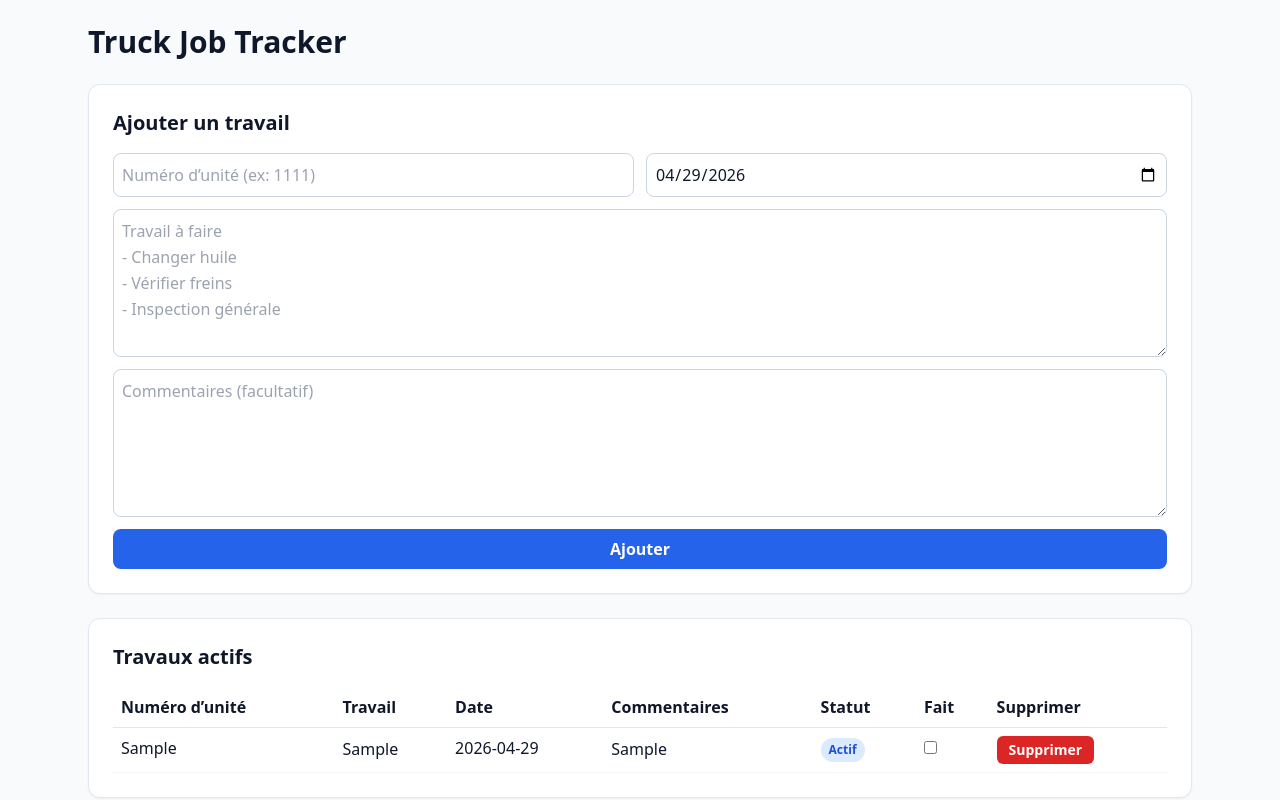
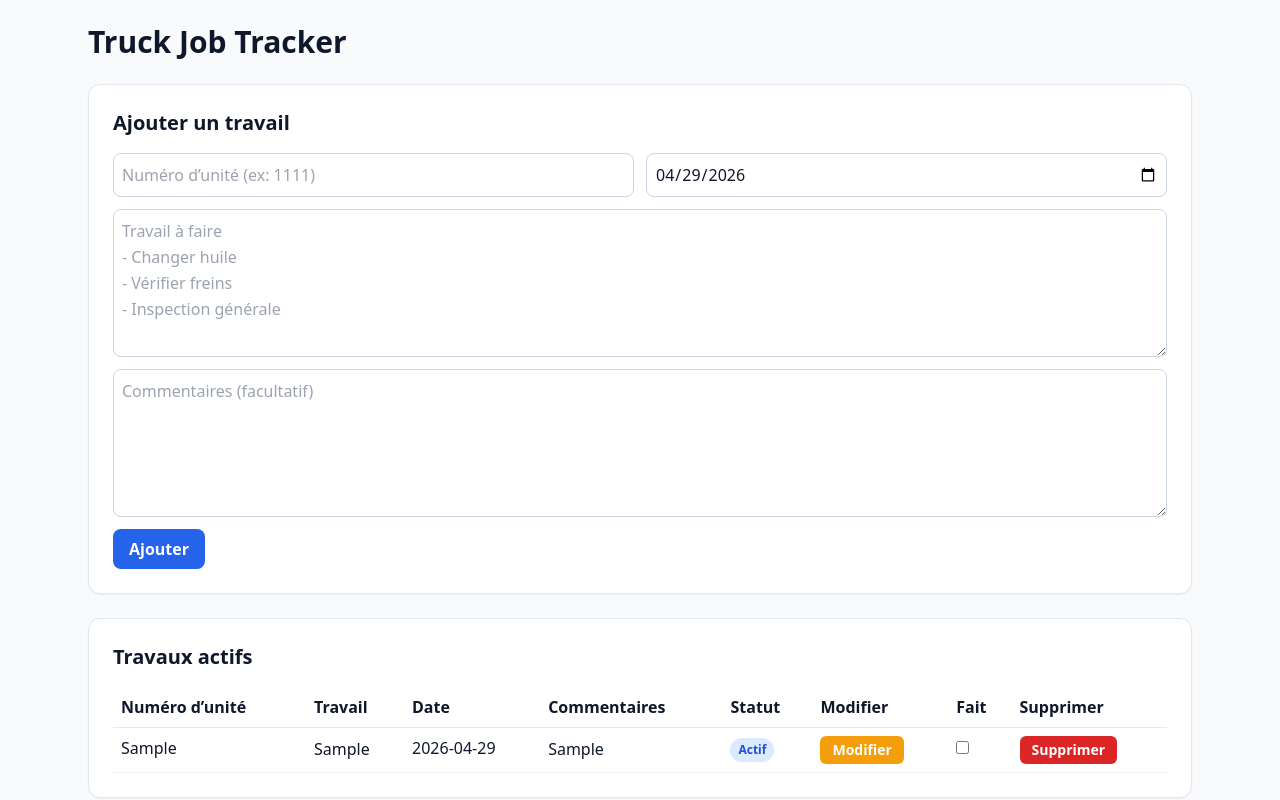
Before and after one commit to Olivier-cousineau/travail-a-effectuer, a Next.js app: page / in a window 1280 px wide. Both pictures are taken after typing "Sample", "Sample", "Sample" into the empty fields and a click on the button "Ajouter". Shown: the top 800 px of the page. Built offline with nearby package versions, Linux system fonts and the light colour scheme.

Commit message:
Ajoute la modification des travaux actifs

```diff
--- a/app/page.tsx
+++ b/app/page.tsx
@@ -26,6 +26,12 @@ const ACTIVE_STORAGE_KEY = "truck-job-tracker:active-jobs";
 const HISTORY_STORAGE_KEY = "truck-job-tracker:history-by-unit";
 
 const defaultDate = () => new Date().toISOString().slice(0, 10);
+const emptyForm = (): FormState => ({
+  unitNumber: "",
+  workToDo: "",
+  comments: "",
+  date: defaultDate(),
+});
 
 function normalizeJob(raw: Partial<Job>): Job | null {
   const id = typeof raw.id === "string" ? raw.id : "";
@@ -46,12 +52,8 @@ function normalizeJob(raw: Partial<Job>): Job | null {
 }
 
 export default function Home() {
-  const [form, setForm] = useState<FormState>({
-    unitNumber: "",
-    workToDo: "",
-    comments: "",
-    date: defaultDate(),
-  });
+  const [form, setForm] = useState<FormState>(emptyForm());
+  const [editingJobId, setEditingJobId] = useState<string | null>(null);
   const [activeJobs, setActiveJobs] = useState<Job[]>([]);
   const [historyByUnit, setHistoryByUnit] = useState<HistoryByUnit>({});
   const [selectedUnitHistory, setSelectedUnitHistory] = useState<string>("");
@@ -96,25 +98,67 @@ export default function Home() {
     localStorage.setItem(HISTORY_STORAGE_KEY, JSON.stringify(historyByUnit));
   }, [historyByUnit]);
 
-  function addJob(e: FormEvent<HTMLFormElement>) {
+  function startEditingJob(jobId: string) {
+    const jobToEdit = activeJobs.find((job) => job.id === jobId);
+    if (!jobToEdit) return;
+
+    setEditingJobId(jobToEdit.id);
+    setForm({
+      unitNumber: jobToEdit.unitNumber,
+      workToDo: jobToEdit.workToDo,
+      comments: jobToEdit.comments,
+      date: jobToEdit.date,
+    });
+  }
+
+  function cancelEditing() {
+    setEditingJobId(null);
+    setForm(emptyForm());
+  }
+
+  function upsertJob(e: FormEvent<HTMLFormElement>) {
     e.preventDefault();
 
-    const newJob: Job = {
-      id: crypto.randomUUID(),
+    const nextJobData: FormState = {
       unitNumber: form.unitNumber.trim(),
       workToDo: form.workToDo.trim(),
       comments: form.comments.trim(),
       date: form.date,
+    };
+
+    if (!nextJobData.unitNumber || !nextJobData.workToDo || !nextJobData.date) return;
+
+    if (editingJobId) {
+      setActiveJobs((current) =>
+        current.map((job) =>
+          job.id === editingJobId
+            ? {
+                ...job,
+                ...nextJobData,
+              }
+            : job,
+        ),
+      );
+      setEditingJobId(null);
+      setForm(emptyForm());
+      return;
+    }
+
+    const newJob: Job = {
+      id: crypto.randomUUID(),
+      ...nextJobData,
       status: "actif",
     };
 
-    if (!newJob.unitNumber || !newJob.workToDo || !newJob.date) return;
-
     setActiveJobs((current) => [newJob, ...current]);
-    setForm({ unitNumber: "", workToDo: "", comments: "", date: defaultDate() });
+    setForm(emptyForm());
   }
 
   function markJobAsDone(jobId: string) {
+    if (editingJobId === jobId) {
+      cancelEditing();
+    }
+
     setActiveJobs((currentActive) => {
       const job = currentActive.find((j) => j.id === jobId);
       if (!job) return currentActive;
@@ -135,6 +179,10 @@ export default function Home() {
   }
 
   function deleteActiveJob(jobId: string) {
+    if (editingJobId === jobId) {
+      cancelEditing();
+    }
+
     setActiveJobs((current) => current.filter((j) => j.id !== jobId));
   }
 
@@ -146,8 +194,8 @@ export default function Home() {
       <h1 className="mb-6 text-3xl font-bold">Truck Job Tracker</h1>
 
       <section className="mb-6 rounded-xl border border-slate-200 bg-white p-4 shadow-sm md:p-6">
-        <h2 className="mb-4 text-xl font-semibold">Ajouter un travail</h2>
-        <form onSubmit={addJob} className="grid gap-3 sm:grid-cols-2">
+        <h2 className="mb-4 text-xl font-semibold">{editingJobId ? "Modifier un travail actif" : "Ajouter un travail"}</h2>
+        <form onSubmit={upsertJob} className="grid gap-3 sm:grid-cols-2">
           <input
             type="text"
             value={form.unitNumber}
@@ -178,9 +226,20 @@ export default function Home() {
             className="min-h-24 rounded-lg border border-slate-300 p-2 leading-relaxed sm:col-span-2"
             rows={5}
           />
-          <button type="submit" className="rounded-lg bg-blue-600 px-4 py-2 font-semibold text-white sm:col-span-2">
-            Ajouter
-          </button>
+          <div className="flex flex-wrap gap-2 sm:col-span-2">
+            <button type="submit" className="rounded-lg bg-blue-600 px-4 py-2 font-semibold text-white">
+              {editingJobId ? "Enregistrer les modifications" : "Ajouter"}
+            </button>
+            {editingJobId && (
+              <button
+                type="button"
+                onClick={cancelEditing}
+                className="rounded-lg border border-slate-300 bg-white px-4 py-2 font-semibold text-slate-700"
+              >
+                Annuler la modification
+              </button>
+            )}
+          </div>
         </form>
       </section>
 
@@ -198,6 +257,7 @@ export default function Home() {
                   <th className="p-2">Date</th>
                   <th className="p-2">Commentaires</th>
                   <th className="p-2">Statut</th>
+                  <th className="p-2">Modifier</th>
                   <th className="p-2">Fait</th>
                   <th className="p-2">Supprimer</th>
                 </tr>
@@ -211,6 +271,15 @@ export default function Home() {
                     <td className="whitespace-pre-line p-2 leading-relaxed">{job.comments || "—"}</td>
                     <td className="p-2">
                       <span className="inline-flex rounded-full bg-blue-100 px-2 py-1 text-xs font-semibold text-blue-700">Actif</span>
+                    </td>
+                    <td className="p-2">
+                      <button
+                        type="button"
+                        onClick={() => startEditingJob(job.id)}
+                        className="rounded-md bg-amber-500 px-3 py-1 text-sm font-semibold text-white"
+                      >
+                        Modifier
+                      </button>
                     </td>
                     <td className="p-2">
                       <input type="checkbox" aria-label={`Marquer ${job.workToDo} comme fait`} onChange={() => markJobAsDone(job.id)} />
```
